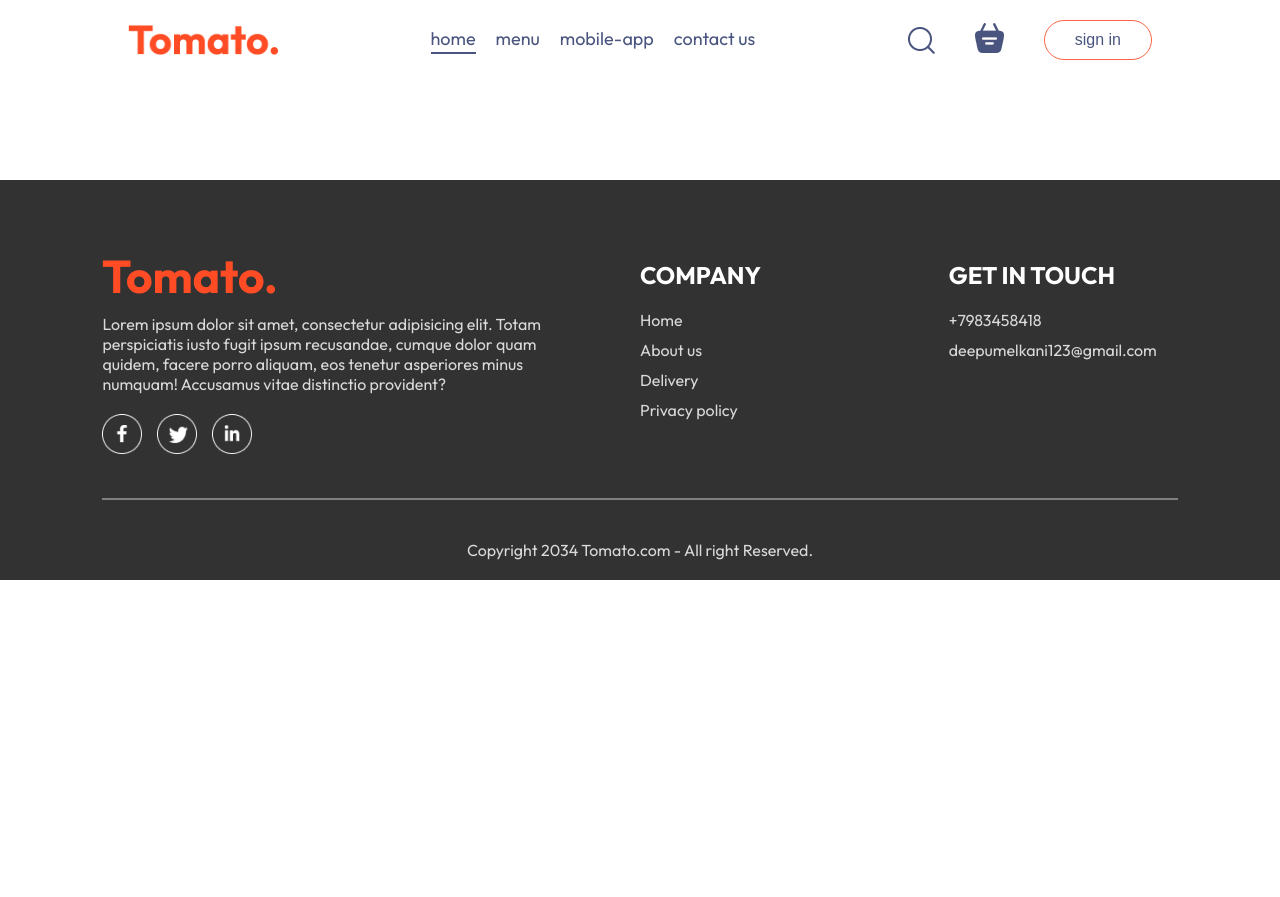
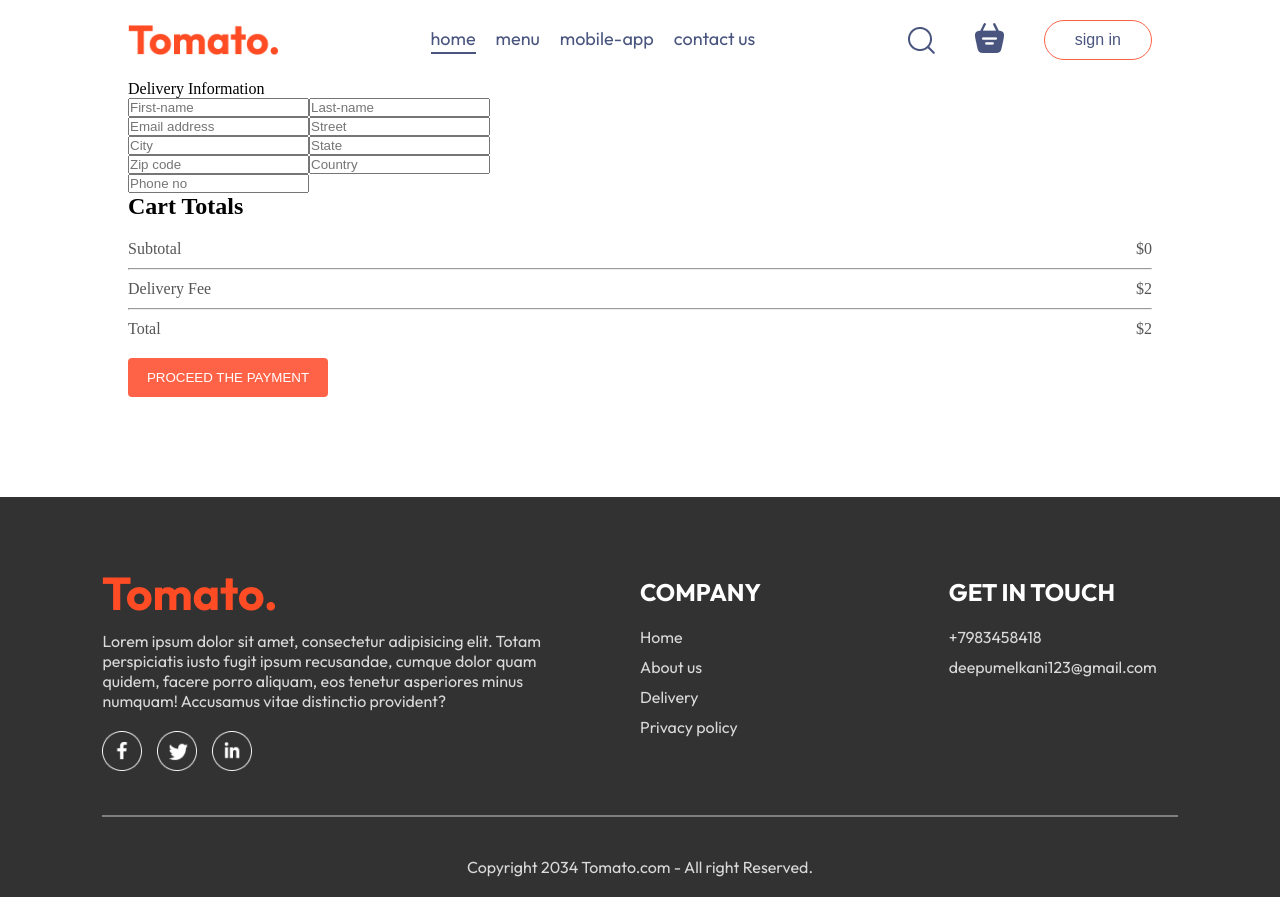
Before and after one commit to Deepanshumelkani77/Tomato, a React (Vite) app: page /order in a window 1280 px wide. Before the commit the page ends 800 px from the top, so only its background shows below. Built offline with nearby package versions, Linux system fonts and the light colour scheme.

Commit message:
add right section of order

```diff
--- a/src/App.jsx
+++ b/src/App.jsx
@@ -22,7 +22,7 @@ const App = () => {
       <Routes>
 <Route path='/' element={<Home/>}></Route>
 <Route path='/cart' element={<Cart/>}></Route>
-<Route path='/placeholder' element={<Placeorder/>}></Route>
+<Route path='/order' element={<Placeorder/>}></Route>
       </Routes>
 
 
--- a/src/pages/cart/Cart.jsx
+++ b/src/pages/cart/Cart.jsx
@@ -62,7 +62,7 @@ const navigate=useNavigate();
             <hr />
             <div className="cart-total-details">
               <p>Delivery Fee</p>
-              <p>{2}</p>
+              <p>${2}</p>
             </div>
             <hr />
             <div className="cart-total-details">
--- a/src/pages/placeorder/Placeorder.jsx
+++ b/src/pages/placeorder/Placeorder.jsx
@@ -1,8 +1,15 @@
-import React from 'react'
+import React, { useContext } from "react";
 import './Placeorder.css'
 
+import { StoreContext } from "../../context/StoreContext";
 const Placeorder = () => {
+
+  const {  getTotalCartAmmount } =
+    useContext(StoreContext);
+
+
   return (
+    <>
      <form className='place-order'>
 
 <div className="place-order-left">
@@ -24,9 +31,37 @@ const Placeorder = () => {
 <input type="text" placeholder='Phone no' />
 </div>
 
-      <div className="place-order-right"></div>
+
+
+<div className="place-order-right">
+
+<div className="cart-total">
+          <h2>Cart Totals</h2>
+          <div>
+            <div className="cart-total-details">
+              <p>Subtotal</p>
+              <p>${getTotalCartAmmount()}</p>
+            </div>
+            <hr />
+            <div className="cart-total-details">
+              <p>Delivery Fee</p>
+              <p>${2}</p>
+            </div>
+            <hr />
+            <div className="cart-total-details">
+              <p>Total</p>
+              <p>${getTotalCartAmmount() + 2}</p>
+            </div>
+          </div>
+
+          <button >PROCEED THE PAYMENT</button>
+        </div>
+
+</div>
 
 </form>
+    </>
+
   )
 }
 
```
Lines whose indentation alone changed are shown as unchanged.
